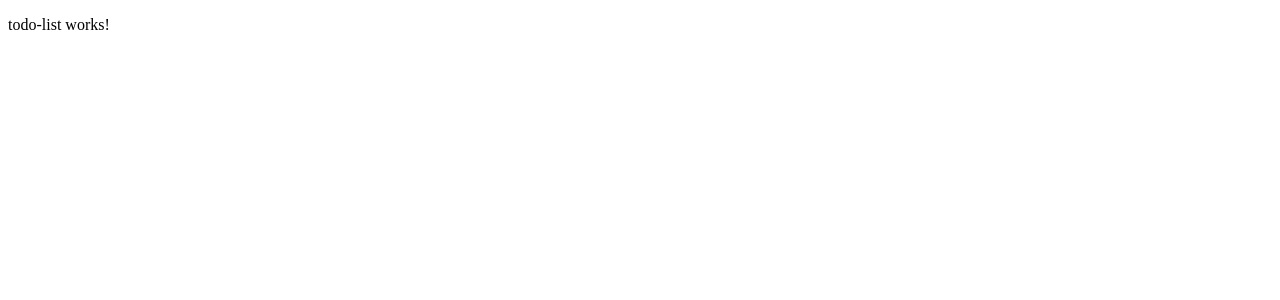
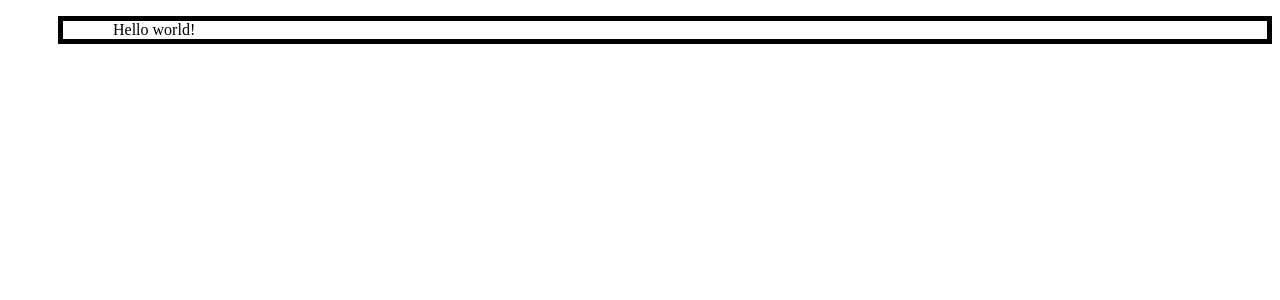
Before and after one commit to sudheesha/interview-demo, an Angular app: page /todos in a window 1280 px wide. Shown: the top 300 px of the page. Built offline with nearby package versions, Linux system fonts and the light colour scheme.

Commit message:
apply css

```diff
--- a/src/app/components/product-list/product-list.component.css
+++ b/src/app/components/product-list/product-list.component.css
@@ -0,0 +1,27 @@
+#products {
+  font-family: Arial, Helvetica, sans-serif;
+  border-collapse: collapse;
+  width: 100%;
+}
+
+#products td,
+#products th {
+  border: 1px solid #ddd;
+  padding: 8px;
+}
+
+#products tr:nth-child(even) {
+  background-color: cadetblue;
+}
+
+#products tr:hover {
+  background-color: #ddd;
+}
+
+#products th {
+  padding-top: 12px;
+  padding-bottom: 12px;
+  text-align: left;
+  background-color: cadetblue;
+  color: white;
+}
--- a/src/app/components/product-list/product-list.component.html
+++ b/src/app/components/product-list/product-list.component.html
@@ -1,6 +1,6 @@
 <h1>List of Products</h1>
 
-<table>
+<table id="products">
   <thead>
     <th>Title</th>
     <th>Price</th>
@@ -8,6 +8,7 @@
     <th>Stock</th>
     <th>Brand</th>
     <th>Category</th>
+    <th></th>
   </thead>
   <tbody>
     <tr *ngFor="let product of products">
--- a/src/app/components/todo-list/todo-list.component.css
+++ b/src/app/components/todo-list/todo-list.component.css
@@ -0,0 +1,6 @@
+p {
+  padding-left: 50px;
+  border-width: 5px;
+  border-style: solid;
+  margin-left: 50px;
+}
--- a/src/app/components/todo-list/todo-list.component.html
+++ b/src/app/components/todo-list/todo-list.component.html
@@ -1 +1 @@
-<p>todo-list works!</p>
+<p>Hello world!</p>
--- a/src/app/components/user-list/user-list.component.html
+++ b/src/app/components/user-list/user-list.component.html
@@ -2,10 +2,12 @@
 
 <form [formGroup]="profileForm" (ngSubmit)="onSubmit()">
   <label for="first-name">First Name: </label>
+  <br />
   <input id="first-name" type="text" formControlName="firstName" />
   <br />
   <br />
   <label for="last-name">Last Name: </label>
+  <br />
   <input id="last-name" type="text" formControlName="lastName" />
   <br />
   <br />
```
